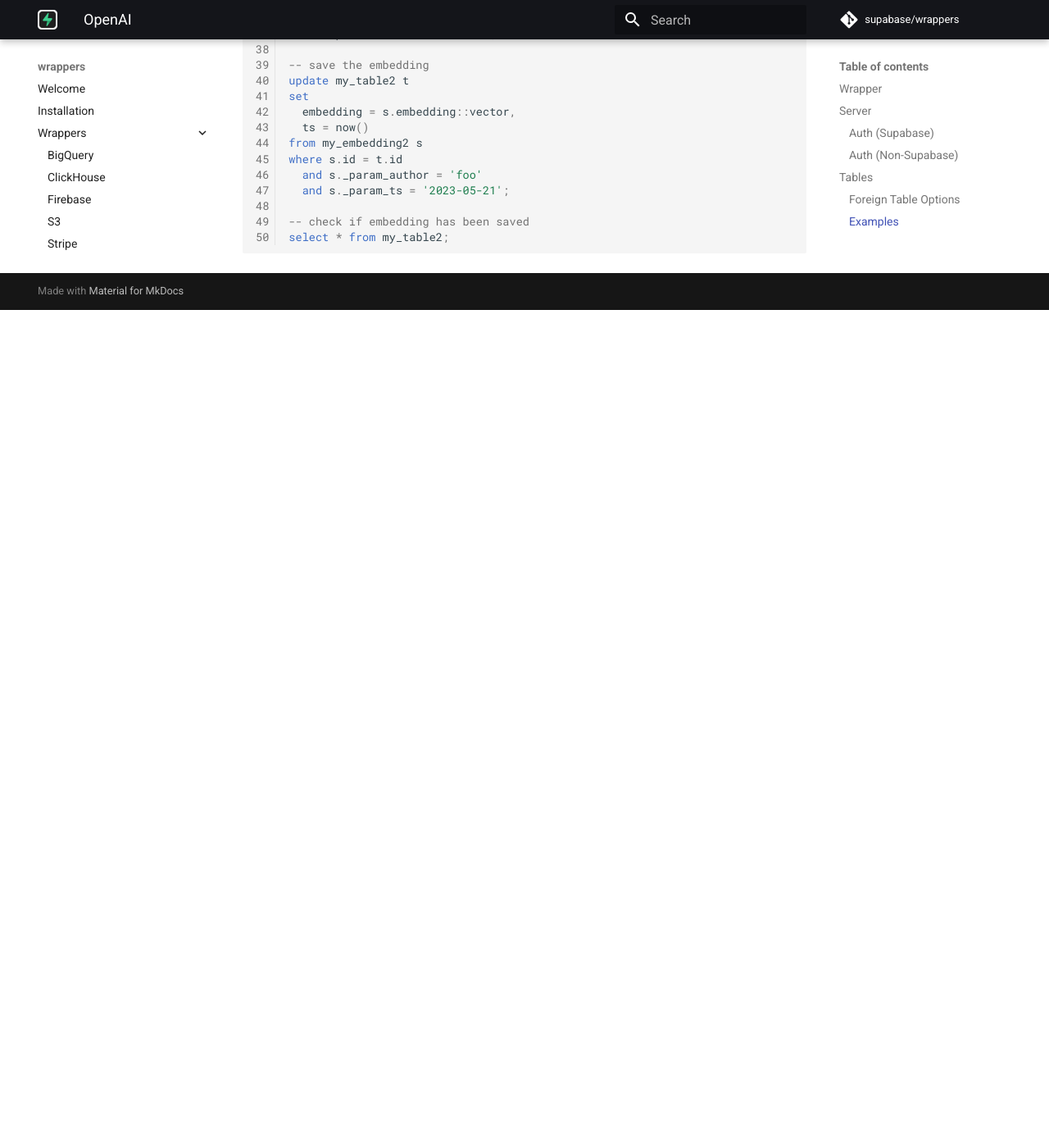
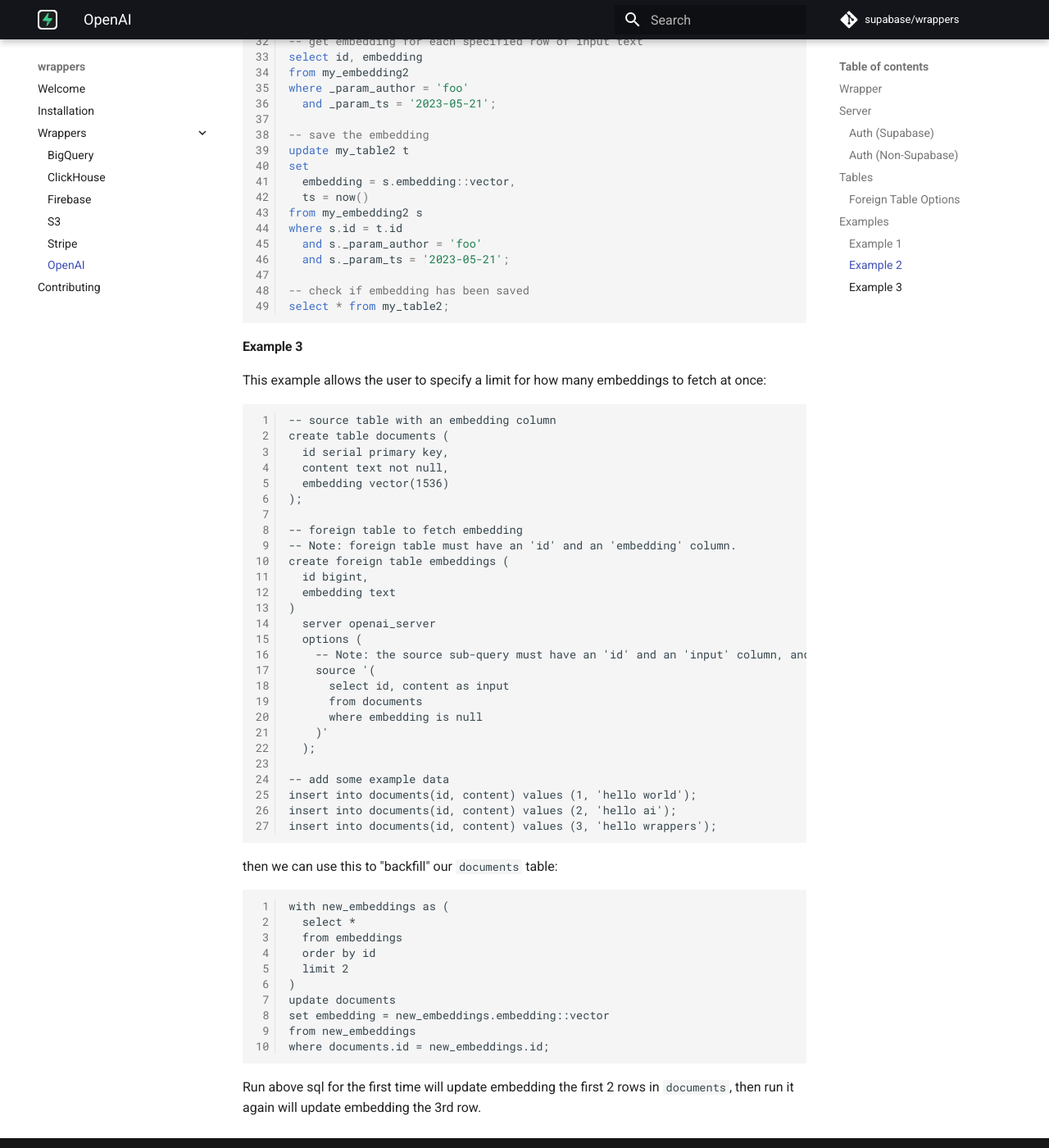
Before and after one commit to supabase/wrappers, an MkDocs documentation site: the page built from docs/openai.md, in a window 1280 px wide and 1400 px high, scrolled down 4030 px. Shown: the whole window at 82% size. Built offline with MkDocs 1.6.1 and Material for MkDocs 9.7.7, drawn with Linux system fonts in a browser that asks for light colours; comment, search, counter and statistics services are not loaded; before the commit the page ends 4408 px from its top, so only the background shows below that; some of the changed text lies outside the part shown.

````diff
--- a/docs/openai.md
+++ b/docs/openai.md
@@ -110,9 +110,11 @@
    ```
 
 
-#### Examples
+### Examples
 
-A simple example,
+#### Example 1
+
+A simple example to fetch embeddings for all source rows.
 
 ```sql
 -- source table with column to store embedding
@@ -152,6 +154,8 @@
 select * from my_table;
 ```
 
+#### Example 2
+
 This is another more complex example with query parameters, it incrementally updates embedding for specific input.
 
 ```sql
@@ -178,8 +182,7 @@
 )
   server openai_server
   options (
-    -- Note: the source sub-query must have an 'id' and an 'input' column, and the
-    -- corresponding parameters.
+    -- Note: the source sub-query must have an 'id' and an 'input' column, and the corresponding parameters if any.
     source '(
       select id, content as input
       from my_table2
@@ -206,3 +209,54 @@
 -- check if embedding has been saved
 select * from my_table2;
 ```
+
+#### Example 3
+
+This example allows the user to specify a limit for how many embeddings to fetch at once:
+
+```
+-- source table with an embedding column
+create table documents (
+  id serial primary key,
+  content text not null,
+  embedding vector(1536)
+);
+
+-- foreign table to fetch embedding
+-- Note: foreign table must have an 'id' and an 'embedding' column.
+create foreign table embeddings (
+  id bigint,
+  embedding text
+)
+  server openai_server
+  options (
+    -- Note: the source sub-query must have an 'id' and an 'input' column, and the corresponding parameters if any.
+    source '(
+      select id, content as input
+      from documents
+      where embedding is null
+    )'
+  );
+
+-- add some example data
+insert into documents(id, content) values (1, 'hello world');
+insert into documents(id, content) values (2, 'hello ai');
+insert into documents(id, content) values (3, 'hello wrappers');
+```
+
+then we can use this to "backfill" our `documents` table:
+
+```
+with new_embeddings as (
+  select *
+  from embeddings
+  order by id
+  limit 2
+)
+update documents
+set embedding = new_embeddings.embedding::vector
+from new_embeddings
+where documents.id = new_embeddings.id;
+```
+
+Run above sql for the first time will update embedding the first 2 rows in `documents`, then run it again will update embedding the 3rd row.
````
Also changed, not shown: 1 other file.
